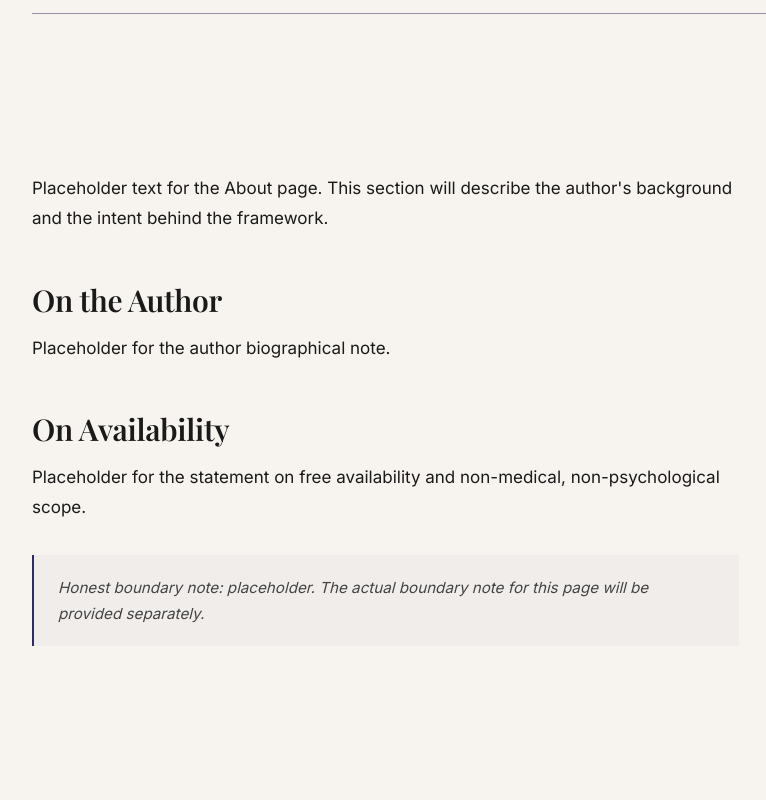
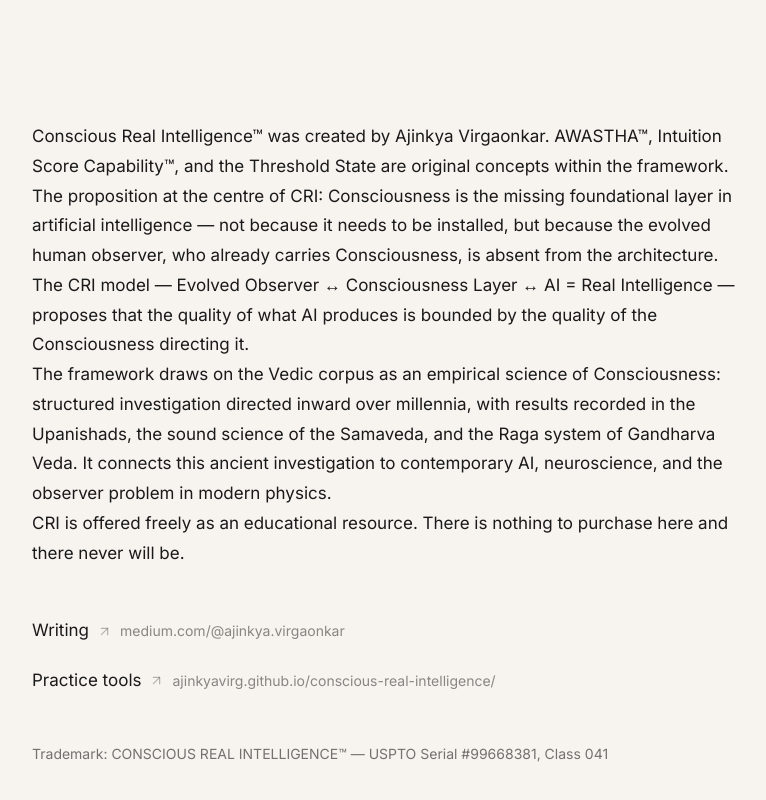
Before and after one commit to ajinkyavirg/cri-website, a React (Vite) app: page /about in a window 1280 px wide. Shown: the part 360-1160 px from the top of the page, without its empty margins (64-830 px from the left). Built offline with nearby package versions, Linux system fonts and the light colour scheme; a web font is replaced by a local one.

Commit message:
Updated About.tsx

```diff
--- a/src/pages/About.tsx
+++ b/src/pages/About.tsx
@@ -1,43 +1,82 @@
+import { ArrowUpRight } from 'lucide-react';
 import PageHeader from '@/components/PageHeader';
 import Section from '@/components/Section';
+
+const LINKS = [
+  {
+    label: 'Writing',
+    url: 'https://medium.com/@ajinkya.virgaonkar',
+  },
+  {
+    label: 'Practice tools',
+    url: 'https://ajinkyavirg.github.io/conscious-real-intelligence/',
+  },
+];
 
 export default function About() {
   return (
     <>
-      <PageHeader
-        eyebrow="VII. Provenance"
-        title="About"
-        subtitle="On the author and the conditions under which this framework is offered."
-      />
+      <PageHeader eyebrow="VII. Provenance" title="About" />
 
       <Section>
         <div className="reading-measure">
           <p className="prose-serif">
-            Placeholder text for the About page. This section will describe
-            the author's background and the intent behind the framework.
+            Conscious Real Intelligence™ was created by Ajinkya Virgaonkar.
+            AWASTHA™, Intuition Score Capability™, and the Threshold State are
+            original concepts within the framework.
+          </p>
+          <p className="prose-serif">
+            The proposition at the centre of CRI: Consciousness is the missing
+            foundational layer in artificial intelligence — not because it needs
+            to be installed, but because the evolved human observer, who already
+            carries Consciousness, is absent from the architecture. The CRI
+            model — Evolved Observer ↔ Consciousness Layer ↔ AI = Real
+            Intelligence — proposes that the quality of what AI produces is
+            bounded by the quality of the Consciousness directing it.
+          </p>
+          <p className="prose-serif">
+            The framework draws on the Vedic corpus as an empirical science of
+            Consciousness: structured investigation directed inward over
+            millennia, with results recorded in the Upanishads, the sound
+            science of the Samaveda, and the Raga system of Gandharva Veda. It
+            connects this ancient investigation to contemporary AI,
+            neuroscience, and the observer problem in modern physics.
+          </p>
+          <p className="prose-serif">
+            CRI is offered freely as an educational resource. There is nothing
+            to purchase here and there never will be.
           </p>
 
-          <h2 className="heading-serif text-2xl sm:text-3xl mt-12 mb-4">
-            On the Author
-          </h2>
-          <p className="prose-serif">
-            Placeholder for the author biographical note.
+          {/* Links */}
+          <div className="mt-10">
+            <ul className="space-y-1 list-none pl-0">
+              {LINKS.map((link, i) => (
+                <li key={i}>
+                  <a
+                    href={link.url}
+                    target="_blank"
+                    rel="noopener noreferrer"
+                    className="group flex items-center gap-2 py-2 text-[#1a1a1a] hover:text-[#2d2b6b] transition-colors duration-200"
+                  >
+                    <span className="prose-serif">{link.label}</span>
+                    <ArrowUpRight
+                      size={15}
+                      className="text-[#1a1a1a]/30 group-hover:text-[#2d2b6b] transition-colors duration-200"
+                    />
+                    <span className="text-sm text-[#1a1a1a]/50 truncate">
+                      {link.url.replace('https://', '')}
+                    </span>
+                  </a>
+                </li>
+              ))}
+            </ul>
+          </div>
+
+          {/* Trademark */}
+          <p className="prose-serif mt-10 text-sm text-[#1a1a1a]/60">
+            Trademark: CONSCIOUS REAL INTELLIGENCE™ — USPTO Serial #99668381,
+            Class 041
           </p>
-
-          <h2 className="heading-serif text-2xl sm:text-3xl mt-12 mb-4">
-            On Availability
-          </h2>
-          <p className="prose-serif">
-            Placeholder for the statement on free availability and
-            non-medical, non-psychological scope.
-          </p>
-
-          <div className="boundary-callout">
-            <p>
-              Honest boundary note: placeholder. The actual boundary note for
-              this page will be provided separately.
-            </p>
-          </div>
         </div>
       </Section>
     </>
```
